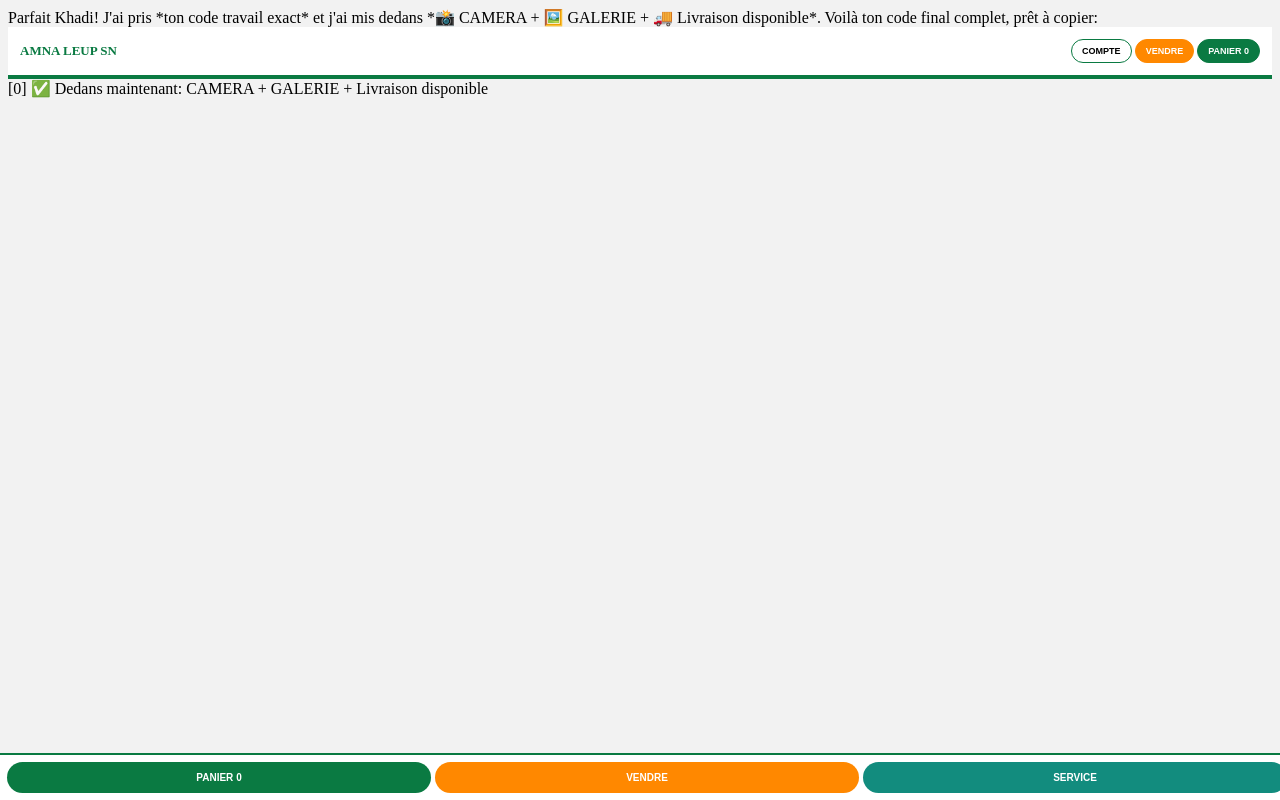
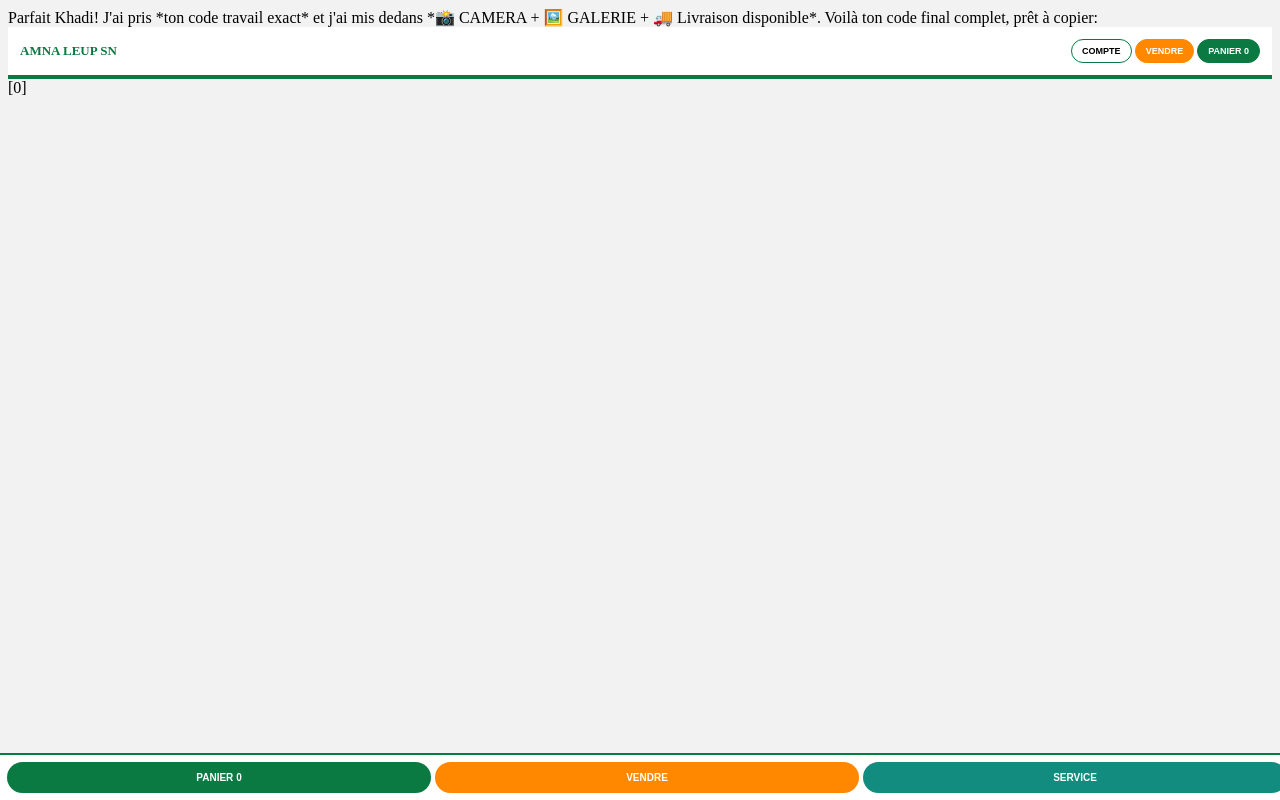
Before and after one commit to khadimathie2024-hash/mon-premier-test, a plain HTML site: page index.html in a window 1280 px wide. Drawn offline with Linux system fonts and the light colour scheme.

Commit message:
Update index.html

```diff
--- a/index.html
+++ b/index.html
@@ -95,5 +95,3 @@ renderAll();
 </script>
 </body>
 </html>[0]
-
-✅ Dedans maintenant: CAMERA + GALERIE + Livraison disponible
```
